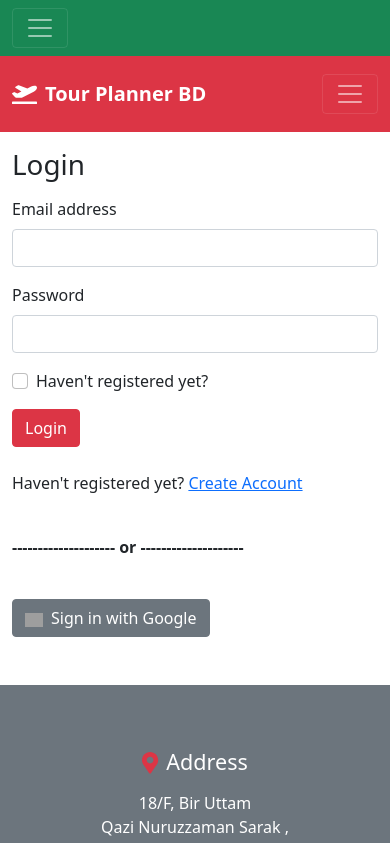
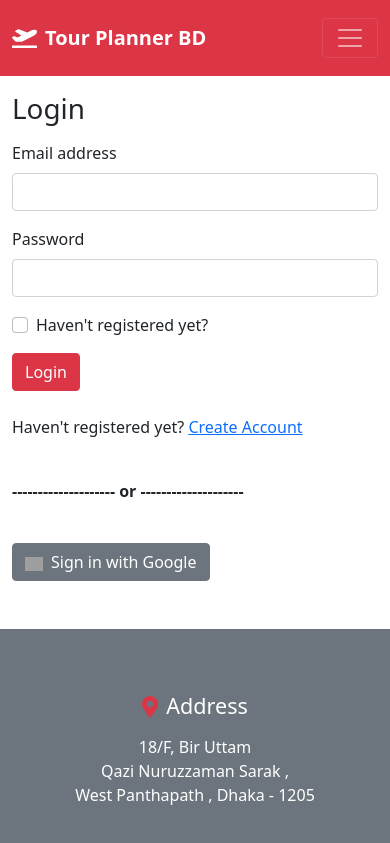
Before and after one commit to rehanmosabbir/tour-planner-bangladesh, a React (Create React App) app: page /login in a window 390 px wide. Shown: the top 843 px of the page. Built offline with nearby package versions, Linux system fonts and the light colour scheme; no server answers; grey boxes are pictures that could not be loaded.

Commit message:
add media query to header top component

```diff
--- /dev/null
+++ b/src/shared/HeaderTop/HeaderTop.css
@@ -0,0 +1,5 @@
+@media only screen and (max-width: 688px) {
+  .header-top {
+    display: none;
+  }
+}
--- a/src/shared/HeaderTop/HeaderTop.js
+++ b/src/shared/HeaderTop/HeaderTop.js
@@ -1,10 +1,11 @@
 import React from "react";
 import { FontAwesomeIcon } from "@fortawesome/react-fontawesome";
 import { faEnvelope, faMobileAlt } from "@fortawesome/free-solid-svg-icons";
+import "./HeaderTop.css";
 
 const HeaderTop = () => {
   return (
-    <nav className="navbar sticky-top navbar-expand-lg navbar-dark bg-success">
+    <nav className="navbar sticky-top navbar-expand-lg navbar-dark bg-success header-top">
       <div className="container-fluid">
         <button
           className="navbar-toggler"
```
